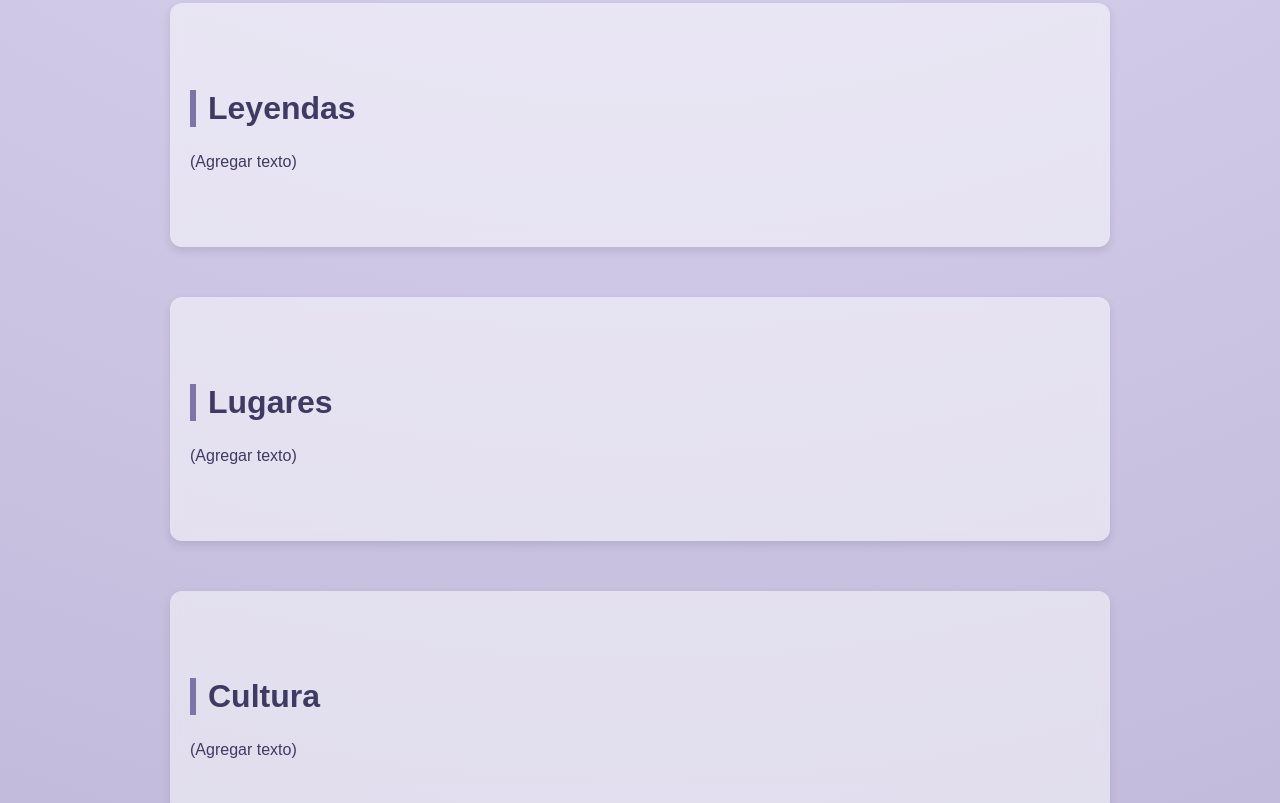
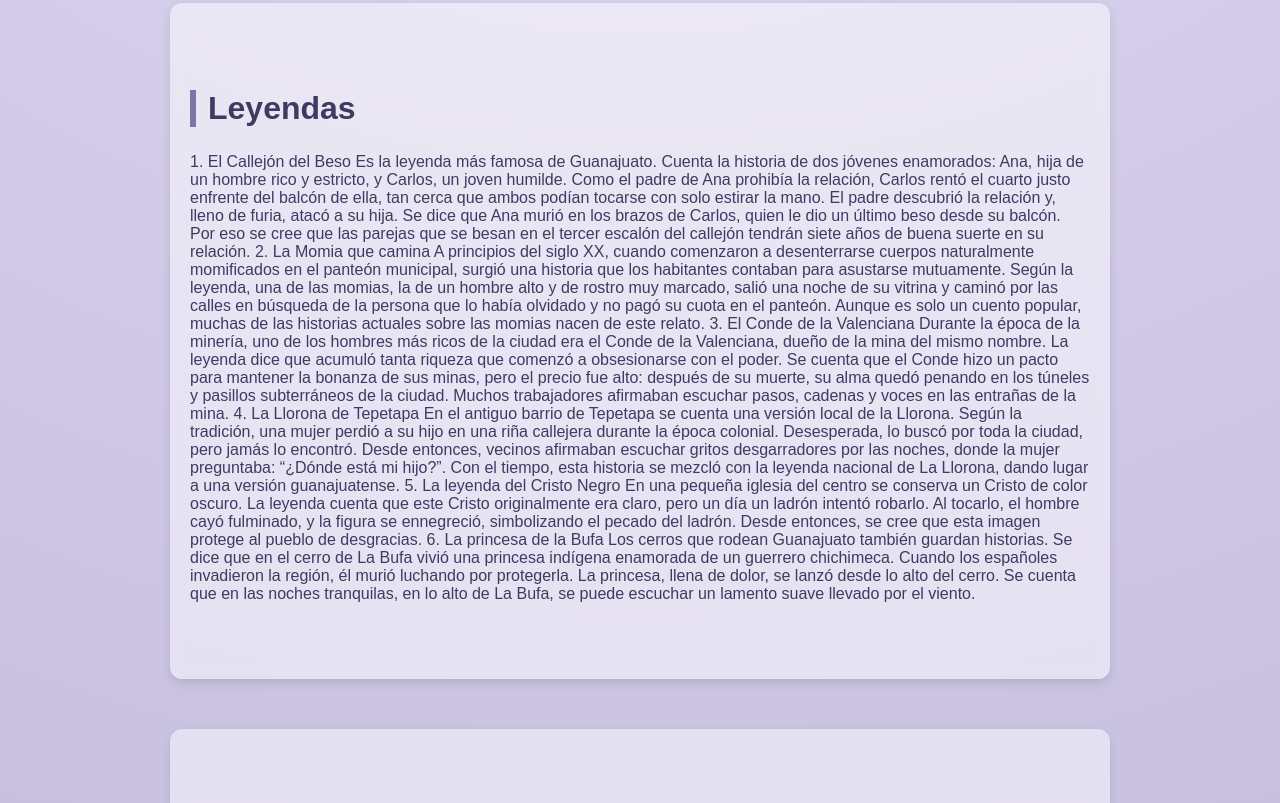
Before and after one commit to paohp8-ops/radar-local, a plain HTML site: page index.html in a window 1280 px wide. Shown: the part 997-1800 px from the top of the page. Drawn offline with Linux system fonts and the light colour scheme.

Commit message:
Update index.html

```diff
--- a/index.html
+++ b/index.html
@@ -151,24 +151,27 @@
 
   <section id="historia" class="section">
     <h2>Historia</h2>
-    <p>(¿Qué significa “Guanajuato”?
+    <p>¿Qué significa “Guanajuato”?
 
 La palabra Guanajuato proviene del purépecha Quanaxhuato, que significa “lugar montuoso de ranas” o “lugar de muchas ranas”.
 Los cerros que rodean la ciudad tenían formas que recordaban a ranas gigantes, por eso recibió ese nombre.
 
-Nacimiento de Guanajuato
+
+      Nacimiento de Guanajuato
 
 Antes de la llegada de los españoles, la región estuvo habitada por grupos indígenas como los otomíes, chichimecas, tarascos y chupícuaros. Era una zona rica en montes, agua y minerales.
 
 El verdadero nacimiento de la ciudad ocurrió gracias a la minería. En 1548 se descubrieron grandes vetas de plata y oro, lo que provocó que se fundaran los primeros asentamientos mineros.
 A partir de entonces, Guanajuato se convirtió en una de las ciudades más ricas e importantes de la Nueva España.
 
-La época de riqueza minera
+
+      La época de riqueza minera
 
 Las minas de Guanajuato, como La Valenciana, Rayas, Cata y La Mellada, llegaron a producir hasta el 30% de toda la plata del mundo en el siglo XVIII.
 Gracias a esta riqueza, la ciudad se llenó de templos, casonas coloniales, plazas y calles estrechas que suben por los cerros. También se construyeron túneles subterráneos para controlar las inundaciones; hoy son parte esencial de la ciudad.
 
-Acontecimientos históricos importantes
+
+      Acontecimientos históricos importantes
 1. La Alhóndiga de Granaditas (1810)
 
 Uno de los hechos más relevantes de la Independencia de México ocurrió en Guanajuato:
@@ -196,14 +199,51 @@ Entre 1865 y 1900, en el panteón municipal se encontraron cuerpos que se momifi
 
 Guanajuato en la actualidad
 
-En 1988, Guanajuato fue declarado Patrimonio de la Humanidad por la UNESCO gracias a su riqueza histórica, su arquitectura colonial, sus túneles y su papel en la historia de México.
 
-Hoy es una ciudad donde se mezclan historia, cultura, leyendas, arte y un legado minero que aún se siente presente.)</p>
+      En 1988, Guanajuato fue declarado Patrimonio de la Humanidad por la UNESCO gracias a su riqueza histórica, su arquitectura colonial, sus túneles y su papel en la historia de México.
+
+Hoy es una ciudad donde se mezclan historia, cultura, leyendas, arte y un legado minero que aún se siente presente.</p>
   </section>
 
   <section id="leyendas" class="section">
     <h2>Leyendas</h2>
-    <p>(Agregar texto)</p>
+    <p>1. El Callejón del Beso
+
+Es la leyenda más famosa de Guanajuato. Cuenta la historia de dos jóvenes enamorados: Ana, hija de un hombre rico y estricto, y Carlos, un joven humilde. Como el padre de Ana prohibía la relación, Carlos rentó el cuarto justo enfrente del balcón de ella, tan cerca que ambos podían tocarse con solo estirar la mano.
+El padre descubrió la relación y, lleno de furia, atacó a su hija. Se dice que Ana murió en los brazos de Carlos, quien le dio un último beso desde su balcón.
+Por eso se cree que las parejas que se besan en el tercer escalón del callejón tendrán siete años de buena suerte en su relación.
+
+
+      2. La Momia que camina
+
+A principios del siglo XX, cuando comenzaron a desenterrarse cuerpos naturalmente momificados en el panteón municipal, surgió una historia que los habitantes contaban para asustarse mutuamente. Según la leyenda, una de las momias, la de un hombre alto y de rostro muy marcado, salió una noche de su vitrina y caminó por las calles en búsqueda de la persona que lo había olvidado y no pagó su cuota en el panteón.
+Aunque es solo un cuento popular, muchas de las historias actuales sobre las momias nacen de este relato.
+
+
+      3. El Conde de la Valenciana
+
+Durante la época de la minería, uno de los hombres más ricos de la ciudad era el Conde de la Valenciana, dueño de la mina del mismo nombre. La leyenda dice que acumuló tanta riqueza que comenzó a obsesionarse con el poder.
+Se cuenta que el Conde hizo un pacto para mantener la bonanza de sus minas, pero el precio fue alto: después de su muerte, su alma quedó penando en los túneles y pasillos subterráneos de la ciudad.
+Muchos trabajadores afirmaban escuchar pasos, cadenas y voces en las entrañas de la mina.
+
+
+      4. La Llorona de Tepetapa
+
+En el antiguo barrio de Tepetapa se cuenta una versión local de la Llorona. Según la tradición, una mujer perdió a su hijo en una riña callejera durante la época colonial. Desesperada, lo buscó por toda la ciudad, pero jamás lo encontró.
+Desde entonces, vecinos afirmaban escuchar gritos desgarradores por las noches, donde la mujer preguntaba: “¿Dónde está mi hijo?”.
+Con el tiempo, esta historia se mezcló con la leyenda nacional de La Llorona, dando lugar a una versión guanajuatense.
+
+
+      5. La leyenda del Cristo Negro
+
+En una pequeña iglesia del centro se conserva un Cristo de color oscuro. La leyenda cuenta que este Cristo originalmente era claro, pero un día un ladrón intentó robarlo. Al tocarlo, el hombre cayó fulminado, y la figura se ennegreció, simbolizando el pecado del ladrón.
+Desde entonces, se cree que esta imagen protege al pueblo de desgracias.
+
+
+      6. La princesa de la Bufa
+
+Los cerros que rodean Guanajuato también guardan historias. Se dice que en el cerro de La Bufa vivió una princesa indígena enamorada de un guerrero chichimeca. Cuando los españoles invadieron la región, él murió luchando por protegerla.
+La princesa, llena de dolor, se lanzó desde lo alto del cerro. Se cuenta que en las noches tranquilas, en lo alto de La Bufa, se puede escuchar un lamento suave llevado por el viento.</p>
   </section>
 
   <section id="lugares" class="section">
```
